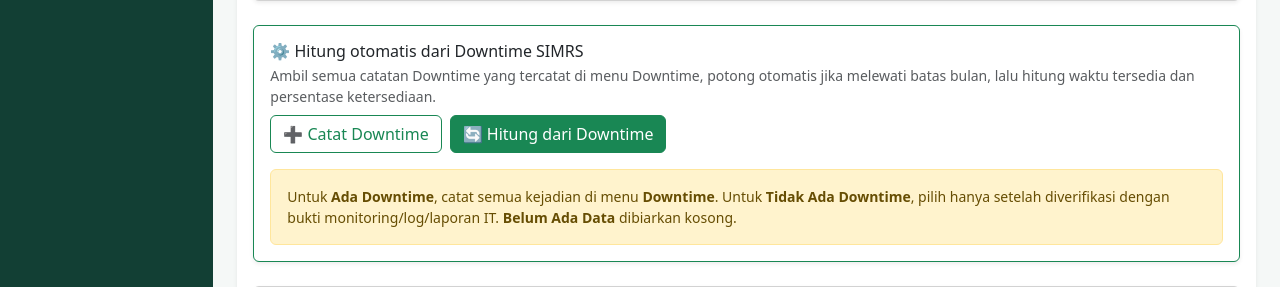
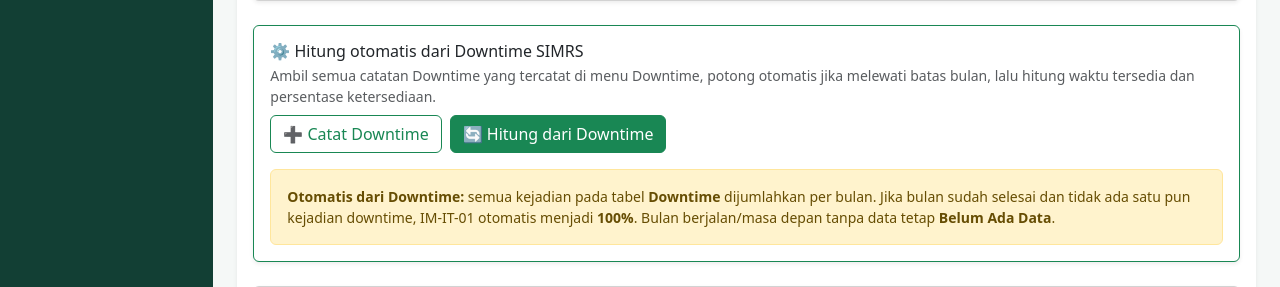
Before and after one commit to RokhmanCore/MRMIKIT, a PHP site: page /indikator-mutu/index.php?detail=1 in a window 1280 px wide. Shown: the part 2456-2743 px from the top of the page. Run offline with PHP 8.4, Linux system fonts and the light colour scheme; a user stored in the database is signed in; data comes from the database, SQL or seed files in the repository; tables that the repository leaves empty hold one stand-in row (values such as "Sample post").

Commit message:
Sinkronkan IM-IT-01 otomatis dari downtime: tanpa downtime = 100 persen

```diff
--- a/indikator-mutu/index.php
+++ b/indikator-mutu/index.php
@@ -102,8 +102,9 @@ if ($_SERVER['REQUEST_METHOD']==='POST') {
                 ON DUPLICATE KEY UPDATE numerator=VALUES(numerator),denominator=VALUES(denominator),capaian=VALUES(capaian),
                 target_snapshot=VALUES(target_snapshot),status=VALUES(status),updated_at=CURRENT_TIMESTAMP");
 
-            // Sinkronisasi IM-IT-01 hanya memperbarui bulan yang benar-benar memiliki downtime.
-            // Pilihan "Tidak Ada Downtime" dan "Belum Ada Data" tidak dihapus oleh tombol ini.
+            // Sinkronisasi IM-IT-01 berdasarkan tabel downtime:
+            // bulan selesai tanpa downtime = 100%, bulan dengan downtime dihitung otomatis,
+            // sedangkan bulan berjalan/masa depan tanpa data tetap Belum Ada Data.
             $hasil=0;
             for($bulan=1;$bulan<=12;$bulan++){
                 $start=new DateTime(sprintf('%04d-%02d-01 00:00:00',$tahun,$bulan));
@@ -123,7 +124,30 @@ if ($_SERVER['REQUEST_METHOD']==='POST') {
                     if(!$merged || $iv[0]>$merged[count($merged)-1][1]) $merged[]=$iv;
                     else $merged[count($merged)-1][1]=max($merged[count($merged)-1][1],$iv[1]);
                 }
-                if(!$merged) continue;
+                $nowYear=(int)date('Y');
+                $nowMonth=(int)date('n');
+                $isPastMonth=($tahun<$nowYear) || ($tahun===$nowYear && $bulan<$nowMonth);
+
+                // Bulan yang sudah selesai tanpa downtime = ketersediaan 100%.
+                if(!$merged){
+                    if($isPastMonth){
+                        $totalHours=$totalSeconds/3600;
+                        $cap=100.0;
+                        $target=$ind['target']!==null?(float)$ind['target']:null;
+                        $status=$target===null?'belum_dinilai':($cap >= $target?'tercapai':'tidak_tercapai');
+                        $up=$pdo->prepare("INSERT INTO mutu_capaian
+                            (indikator_id,periode,numerator,denominator,capaian,target_snapshot,analisis,tindak_lanjut,status,created_by)
+                            VALUES (?,?,?,?,?,?,?,?,?,?)
+                            ON DUPLICATE KEY UPDATE numerator=VALUES(numerator),denominator=VALUES(denominator),
+                            capaian=VALUES(capaian),target_snapshot=VALUES(target_snapshot),
+                            status=VALUES(status),updated_at=CURRENT_TIMESTAMP");
+                        $up->execute([$indikator_id,$start->format('Y-m-d'),round($totalHours,4),round($totalHours,4),
+                            $cap,$target,'Tidak ditemukan kejadian downtime pada bulan ini. Ketersediaan SIMRS 100%.',
+                            'Tidak ada tindak lanjut karena tidak terdapat downtime.',$status,$_SESSION['user']['id']??null]);
+                        $hasil++;
+                    }
+                    continue;
+                }
 
                 $downSeconds=0;
                 foreach($merged as $iv) $downSeconds += $iv[1]-$iv[0];
@@ -144,7 +168,7 @@ if ($_SERVER['REQUEST_METHOD']==='POST') {
                     round($cap,4),$target,'','',$status,$_SESSION['user']['id']??null]);
                 $hasil++;
             }
-            $msg="IM-IT-01 disinkronkan dari downtime. Hanya bulan yang memiliki kejadian downtime yang diperbarui: {$hasil} bulan.";
+            $msg="IM-IT-01 disinkronkan dari tabel Downtime. {$hasil} bulan diperbarui: bulan dengan downtime dihitung otomatis, sedangkan bulan yang sudah selesai tanpa downtime menjadi 100%. Bulan berjalan/masa depan tanpa data tetap kosong.";
         }
 
         if ($action==='hitung_downtime_simrs') {
@@ -592,7 +616,7 @@ require __DIR__.'/../partials/header.php';
    </form>
   </div>
  </div>
- <div class="alert alert-warning mt-3 mb-0 small">Untuk <strong>Ada Downtime</strong>, catat semua kejadian di menu <strong>Downtime</strong>. Untuk <strong>Tidak Ada Downtime</strong>, pilih hanya setelah diverifikasi dengan bukti monitoring/log/laporan IT. <strong>Belum Ada Data</strong> dibiarkan kosong.</div>
+ <div class="alert alert-warning mt-3 mb-0 small"><strong>Otomatis dari Downtime:</strong> semua kejadian pada tabel <strong>Downtime</strong> dijumlahkan per bulan. Jika bulan sudah selesai dan tidak ada satu pun kejadian downtime, IM-IT-01 otomatis menjadi <strong>100%</strong>. Bulan berjalan/masa depan tanpa data tetap <strong>Belum Ada Data</strong>.</div>
 </div></div>
 <?php endif; ?>
 
```
